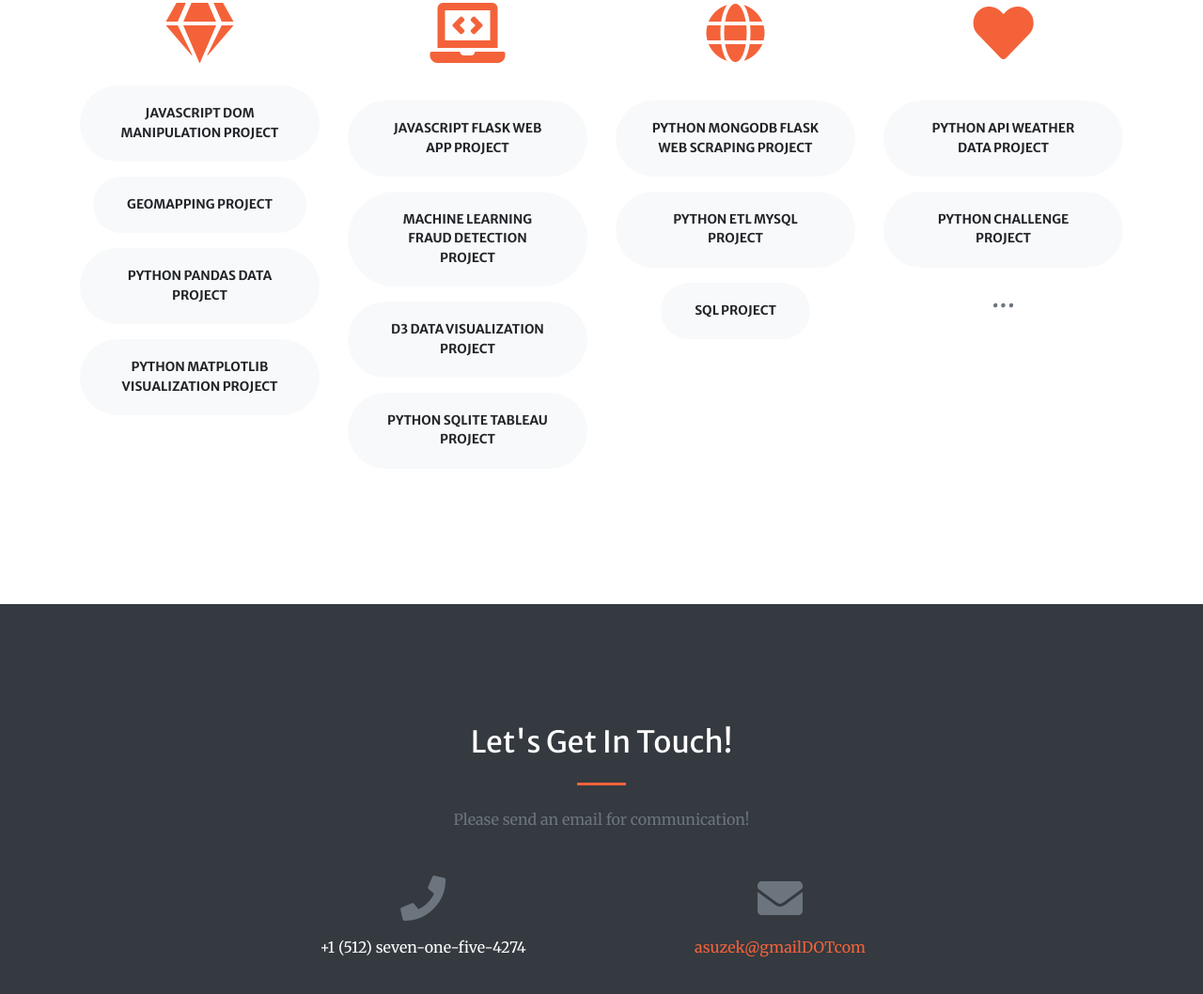
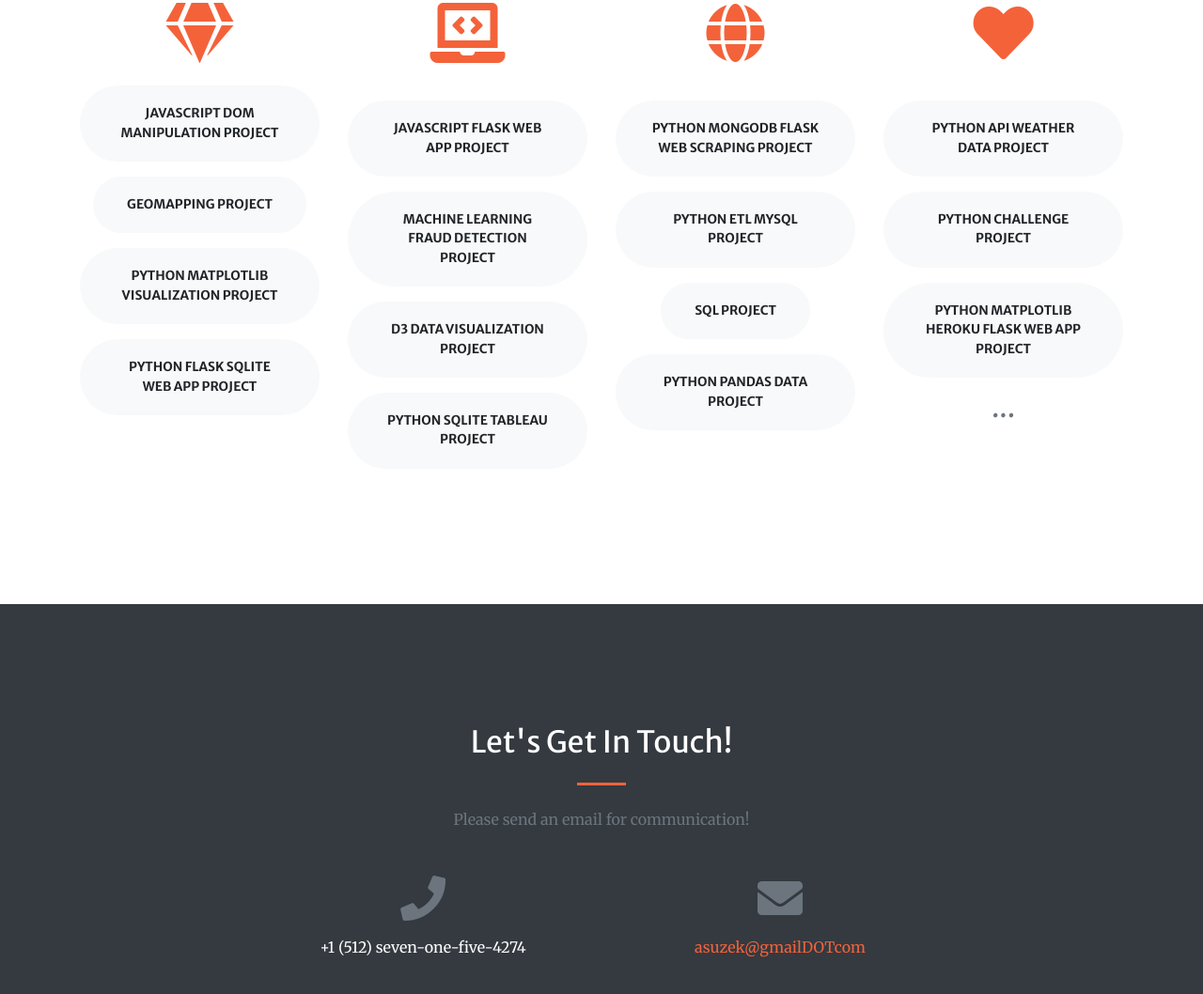
Before and after one commit to asuzek/asuzek.github.io, a website with bundled scripts: page index.html in a window 1280 px wide. Shown: the part 1636-2694 px from the top of the page at 94% size. Built offline with nearby package versions, Linux system fonts and the light colour scheme.

Commit message:
Update index.html

```diff
--- a/index.html
+++ b/index.html
@@ -95,8 +95,8 @@
 
             <h3><a class="btn btn-light btn-xl" href="https://github.com/asuzek/JavaScript-DOM-Project/">JavaScript DOM Manipulation Project</a><h3>
             <p><h3><a class="btn btn-light btn-xl" href="https://github.com/asuzek/Geomapping-Project/">GeoMapping Project</a><h3></p>
-             <p><h3><a class="btn btn-light btn-xl" href="https://github.com/asuzek/School_District_Data_Pandas_Project">Python Pandas Data Project</a><h3></p>
             <p><h3><a class="btn btn-light btn-xl" href="https://github.com/asuzek/Matplotlib_Project">Python Matplotlib Visualization Project</a><h3></p>
+            <p><h3><a class="btn btn-light btn-xl" href="https://data-science-us.herokuapp.com/">Python Flask SQLite Web App Project</a><h3></p>
           </div>
         </div>
         <div class="col-lg-3 col-md-6 text-center">
@@ -115,7 +115,7 @@
             <p><h3><a class="btn btn-light btn-xl" href="https://github.com/asuzek/Mission_to_Mars">Python MongoDB Flask Web Scraping Project</a><h3></p>
             <p><h3><a class="btn btn-light btn-xl" href="https://github.com/asuzek/Project-1-ETL">Python ETL MySQL Project</a><h3></p>
             <p><h3><a class="btn btn-light btn-xl" href="https://github.com/asuzek/SQL-Sakila-Database-Project">SQL Project</a><h3></p>
-
+            <p><h3><a class="btn btn-light btn-xl" href="https://github.com/asuzek/School_District_Data_Pandas_Project">Python Pandas Data Project</a><h3></p>
         <p class="text-muted mb-0"></p>
           </div>
         </div>
@@ -124,6 +124,7 @@
             <i class="fas fa-4x fa-heart text-primary mb-4"></i>
             <p><h3><a class="btn btn-light btn-xl" href="https://github.com/asuzek/Weather-API-Python-Project">Python API Weather Data Project</a><h3></p>
           <p><h3><a class="btn btn-light btn-xl" href="https://github.com/asuzek/Python-Challenge-Project">Python Challenge Project</a><h3></p>
+          <p><h3><a class="btn btn-light btn-xl" href="https://bellybuttonbacterias.herokuapp.com/">Python Matplotlib Heroku Flask Web App Project</a><h3></p>
 
             <p class="text-muted mb-0">...</p>
           </div>
```
Lines whose indentation alone changed are shown as unchanged.
